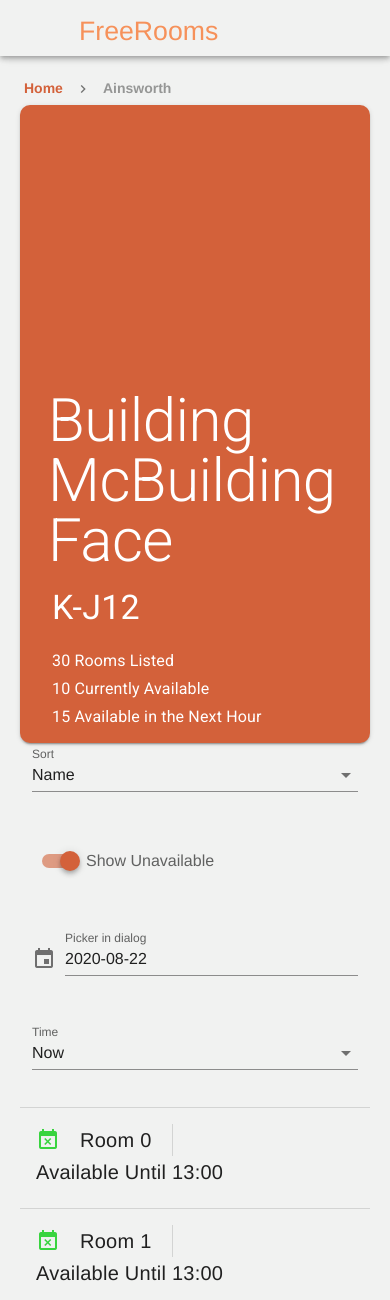
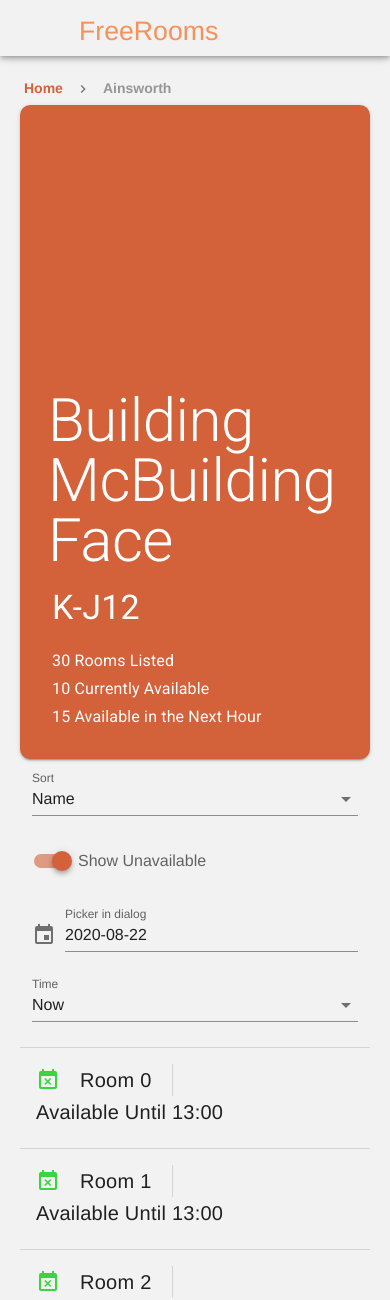
Before and after one commit to devsoc-unsw/freerooms, a Vue app in the folder frontend/: page /location/0 in a window 390 px wide. Shown: the top 1300 px of the page. Built offline with nearby package versions, Linux system fonts and the light colour scheme.

Commit message:
feat (room list view): some column modifications for better alignment on small screens

```diff
--- a/frontend/src/components/LocationRoomView.vue
+++ b/frontend/src/components/LocationRoomView.vue
@@ -29,19 +29,19 @@
                 Building McBuildingFace
               </p>
               <p class="display-1 white--text mb-5 ml-1" align="left">K-J12</p>
-              <p class="subtitle-1 white--text my-0 py-0 ml-1" align="left">30 Rooms Listed</p>
-              <p class="subtitle-1 white--text my-0 py-0 ml-1" align="left">10 Currently Available</p>
-              <p class="subtitle-1 white--text my-0 py-0 ml-1" align="left">15 Available in the Next Hour</p>
+              <p class="subtitle-1 white--text ml-1" align="left">
+                30 Rooms Listed<br>10 Currently Available<br>15 Available in the Next Hour
+              </p>
             </v-col>
           </v-row>
         </v-card>
 
         <!-- Filters -->
         <v-row
-          class="mx-5"
+          class="mx-5 mt-5"
           align="end">
           <!-- Sort -->
-          <v-col cols="12" sm="4" md="2">
+          <v-col cols="12" sm="4" md="2" class="py-0 my-0">
             <v-select
               :items="sort_options"
               label="Sort"
@@ -49,12 +49,12 @@
             ></v-select>
           </v-col>
           <!-- Hide Unavailable -->
-          <v-col cols="12" sm="4" md="3">
+          <v-col cols="12" sm="6" class="py-0 my-0 pl-1">
             <v-switch v-model="enabled" class="ma-2" label="Show Unavailable"></v-switch>
           </v-col>
           <v-spacer></v-spacer>
           <!-- Date -->
-          <v-col cols="12" sm="4" md="2">
+          <v-col cols="12" sm="4" md="2" class="py-0 my-0">
             <v-dialog
               ref="dialog"
               v-model="modal"
@@ -80,13 +80,12 @@
             </v-dialog>
           </v-col>
           <!-- Time -->
-          <v-col cols="12" sm="4" md="2">
+          <v-col cols="12" sm="4" md="2" class="py-0 my-0">
             <v-select
               :items="time_options"
               label="Time"
               :value="time_options[0]"
             ></v-select>
-
           </v-col>
         </v-row>
 
```
